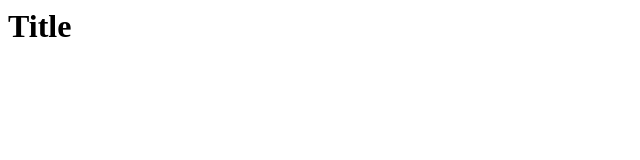
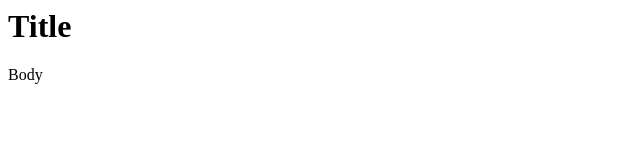
Before and after one commit to ducanhz135/jenkins-github, a plain HTML site: page index.html in a window 1280 px wide. Shown: the full height of the page, 0-640 px from the left. Drawn offline with Linux system fonts and the light colour scheme.

Commit message:
second commit

```diff
--- a/index.html
+++ b/index.html
@@ -1 +1,2 @@
 <h1>Title</h1>
+<p>Body</p>
```
